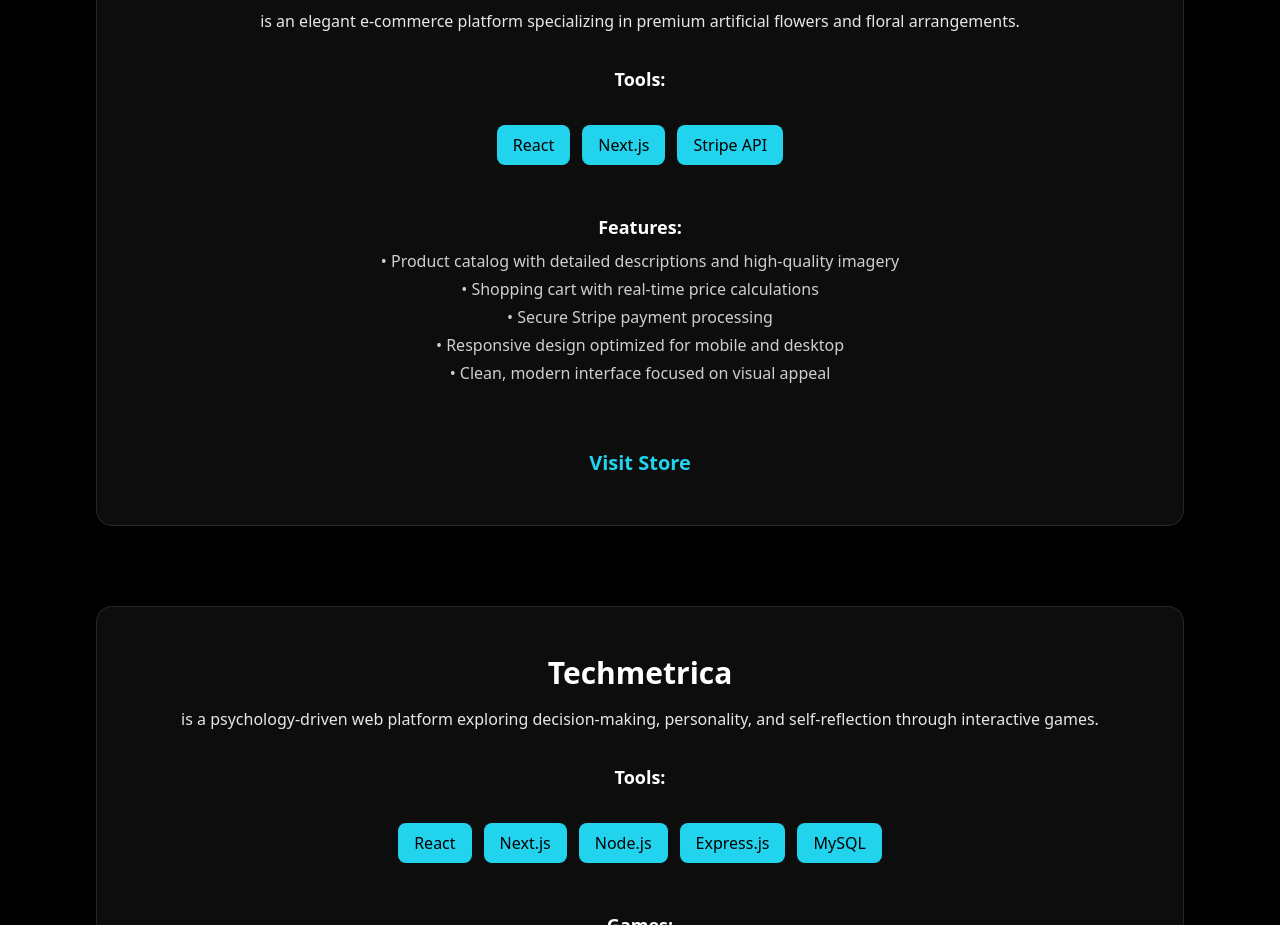
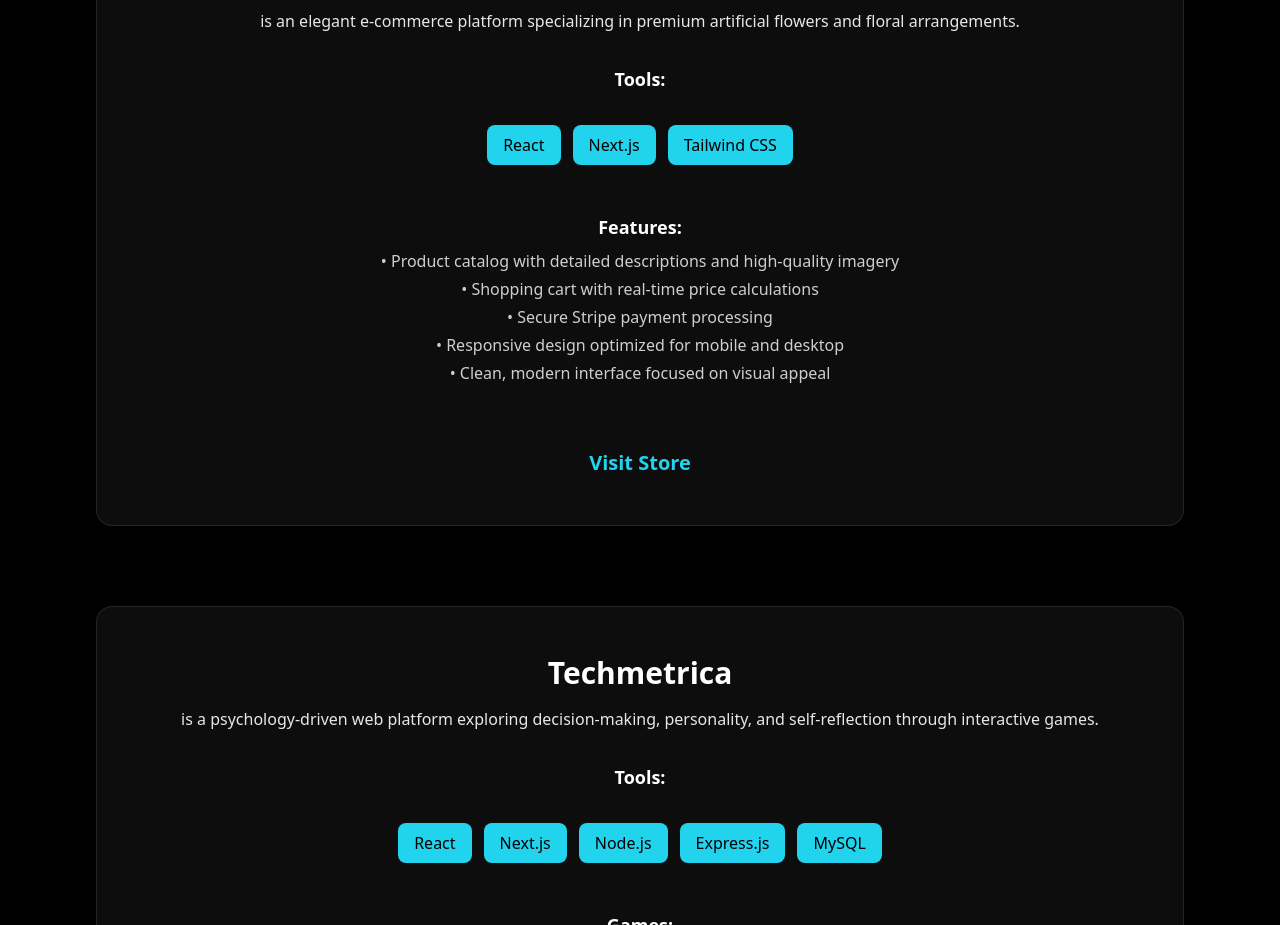
Before and after one commit to gevoglanyan/Gevoglanyan, a React (Create React App) app: page / in a window 1280 px wide. Shown: the part 4740-5665 px from the top of the page. Built offline with nearby package versions, Linux system fonts and the light colour scheme; the HTML template or start-up script is replaced by a standard one.

Commit message:
Fixed Link

```diff
--- a/src/components/ClientWork.js
+++ b/src/components/ClientWork.js
@@ -40,7 +40,7 @@
     name: "Fiori Finti Cupcakes",
     description:
       "is an elegant e-commerce platform specializing in premium artificial flowers and floral arrangements.",
-    tools: ["React", "Next.js", "Stripe API"],
+    tools: ["React", "Next.js", "Tailwind CSS"],
     features: [
       "Product catalog with detailed descriptions and high-quality imagery",
       "Shopping cart with real-time price calculations",
@@ -50,7 +50,7 @@
     ],
     link: {
       text: "Visit Store",
-      href: "https://fiorifinticupcakes.com"
+      href: "https://fiori-finti.vercel.app/"
     },
   },
   {
```
